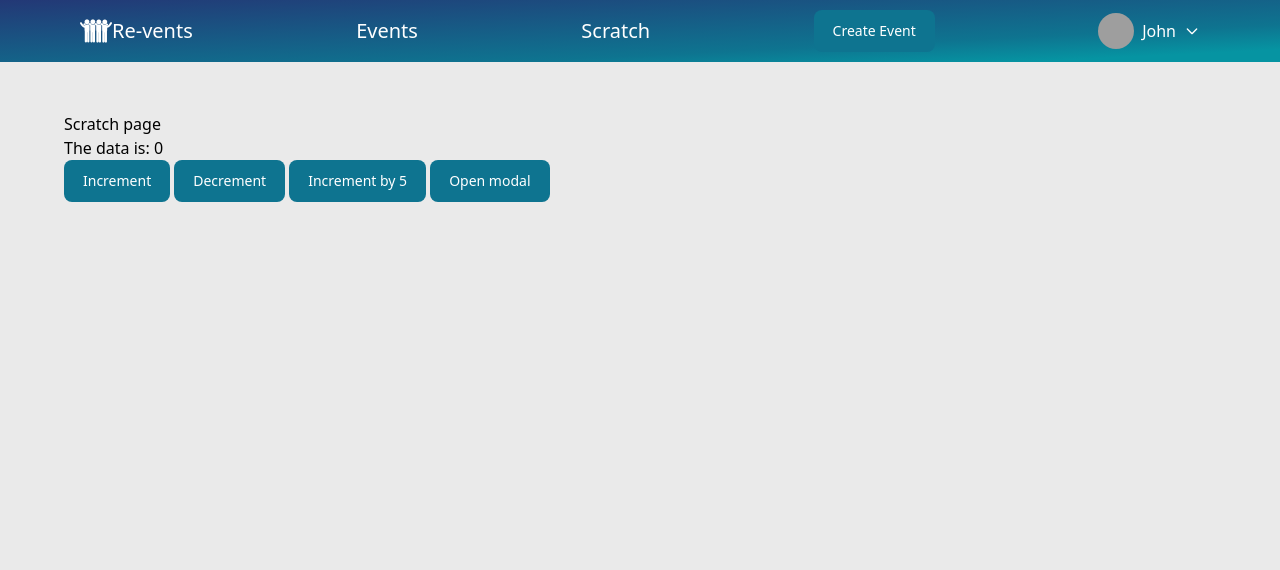
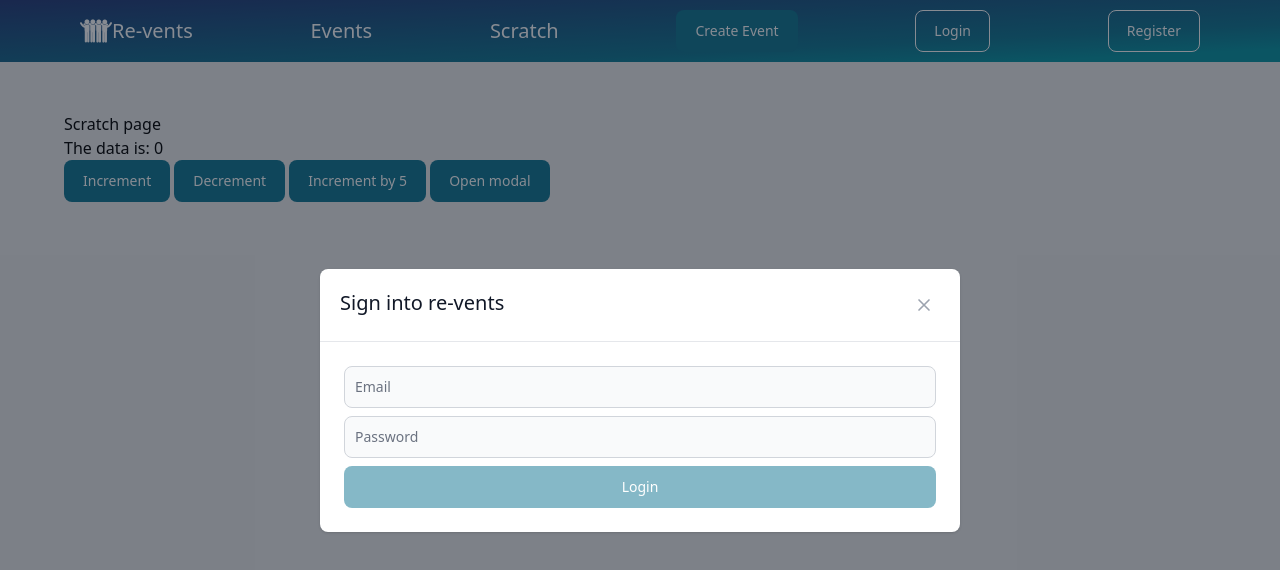
Before and after one commit to ljllanosl/revents-remake, a React (Vite) app: page /scratch in a window 1280 px wide. Both pictures are taken after a click on the button "Login". Shown: the top 570 px of the page. Built offline with nearby package versions, Linux system fonts and the light colour scheme; grey boxes are pictures that could not be loaded.

Commit message:
added login form modal

```diff
--- a/src/app/common/modals/ModalManager.tsx
+++ b/src/app/common/modals/ModalManager.tsx
@@ -1,9 +1,11 @@
+import LoginForm from '../../../features/auth/LoginForm'
 import TestModal from '../../../features/scratch/TestModal'
 import { useModalStore } from '../../store/modal'
 
 export default function ModalManager() {
   const modalLookup = {
-    TestModal
+    TestModal,
+    LoginForm
   }
 
   const { type, data, open } = useModalStore((state) => state)
--- a/src/app/layout/nav/SignedOutButtons.tsx
+++ b/src/app/layout/nav/SignedOutButtons.tsx
@@ -1,13 +1,15 @@
 import { Button } from 'flowbite-react'
+import { useModalStore } from '../../store/modal'
 
-interface Props{
-  setAuth: (auth: boolean) => void
-}
+export default function SignedOutButtons() {
+  const { openModal } = useModalStore((state) => state)
 
-export default function SignedOutButtons({setAuth}: Props) {
   return (
     <>
-      <Button className='bg-transparent border-white' onClick={() => setAuth(true)}>Login</Button>
+      <Button
+        className='bg-transparent border-white'
+        onClick={() => openModal('LoginForm')}
+      >Login</Button>
       <Button className='bg-transparent border-white'>Register</Button>
     </>
   )
--- a/src/app/store/modal.ts
+++ b/src/app/store/modal.ts
@@ -5,12 +5,12 @@ interface State {
   open: boolean
   type: string | null
   data: any
-  openModal: (type: string, data: any) => void
+  openModal: (type: string, data?: any) => void
   closeModal: () => void
 }
 
-export const useModalStore = create<State>()(
-  (persist((set) => ({
+export const useModalStore = create<State>(
+  (set) => ({
     open: false,
     type: null,
     data: null,
@@ -26,7 +26,5 @@ export const useModalStore = create<State>()(
         type: null,
         data: null
       }))
-  }),
-    { name: 'modal' }
-  ))
+  })
 )
--- /dev/null
+++ b/src/features/auth/LoginForm.tsx
@@ -0,0 +1,51 @@
+import { FieldValues, useForm } from 'react-hook-form'
+import ModalWrapper from '../../app/common/modals/ModalWrapper'
+import { useModalStore } from '../../app/store/modal'
+import { Button, TextInput } from 'flowbite-react'
+
+export default function LoginForm() {
+
+  const { register, handleSubmit, formState: { isSubmitting, isValid, isDirty, errors } } = useForm({
+    mode: 'onTouched'
+  })
+
+  const { closeModal } = useModalStore((state) => state)
+
+  function onSubmit(data: FieldValues) {
+    console.log(data)
+    closeModal()
+  }
+
+  return (
+    <ModalWrapper header='Sign into re-vents'>
+      <form onSubmit={handleSubmit(onSubmit)} className='flex flex-col gap-2'>
+        <TextInput
+          defaultValue=''
+          placeholder='Email'
+          {...register('email', { required: true, pattern: /^[\w-\.]+@([\w-]+\.)+[\w-]{2,4}$/ })}
+          color={errors.email ? 'failure' : 'gray'}
+          helperText={
+            errors.email?.type === 'required' && <span>{'Email is required'}</span> ||
+            errors.email?.type === 'pattern' && <span>{'Email is invalid'}</span>
+          }
+        />
+        <TextInput
+          type='password'
+          defaultValue=''
+          placeholder='Password'
+          {...register('password', { required: true })}
+          color={errors.password ? 'failure' : 'gray'}
+          helperText={errors.password && <span>{'Password is required'}</span>}
+        />
+        <Button
+          isProcessing={isSubmitting}
+          disabled={!isValid || !isDirty || isSubmitting}
+          type='submit'
+        >
+          Login
+        </Button>
+      </form>
+
+    </ModalWrapper>
+  )
+}
```
Also changed, not shown: .eslintrc.cjs.
